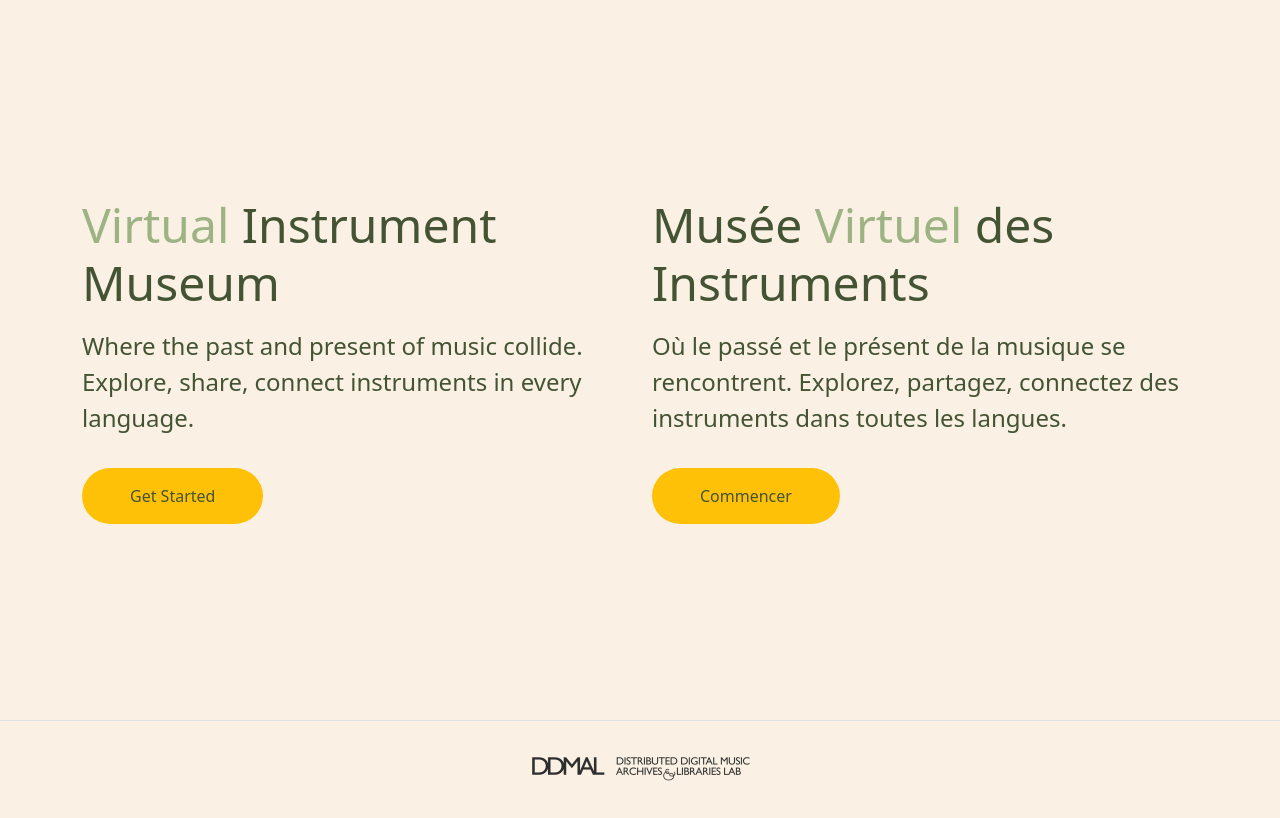
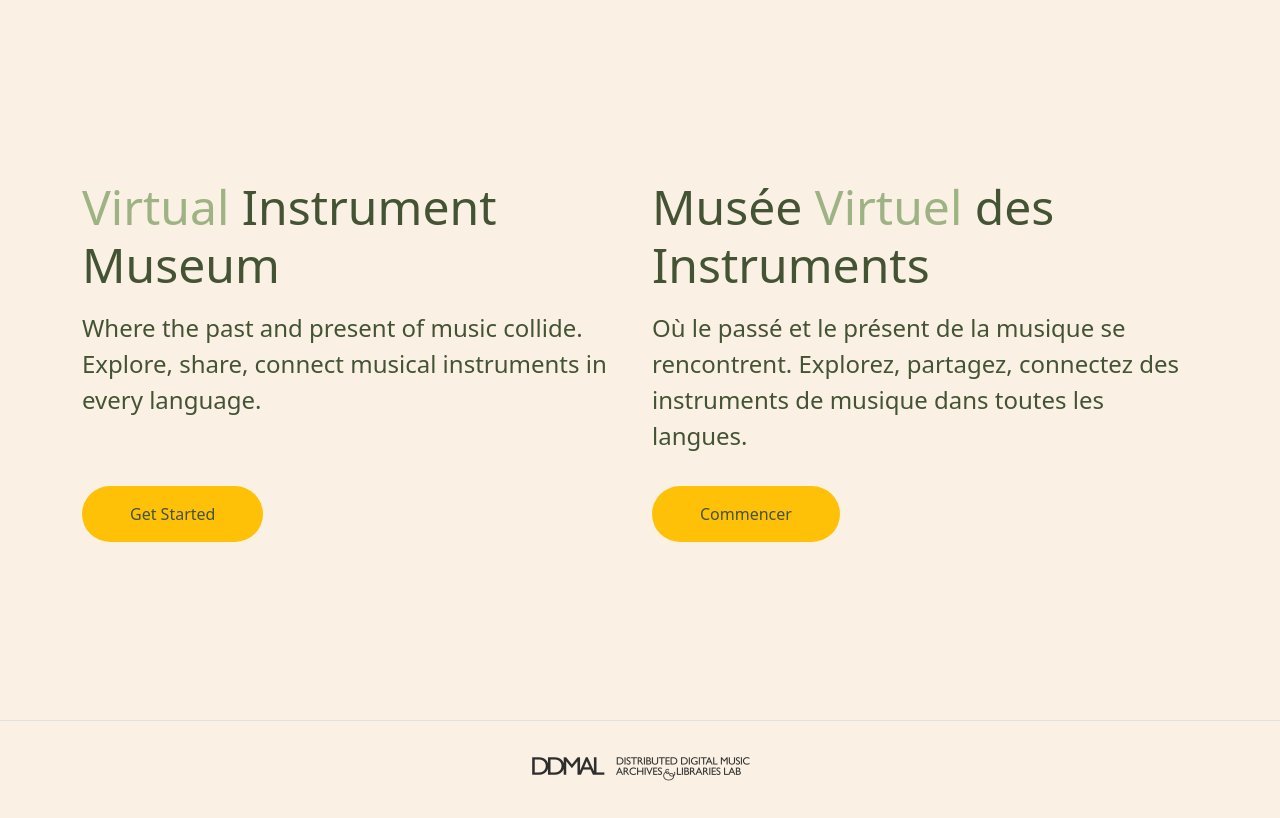
Before and after one commit to DDMAL/VIM, a Django app: page / in a window 1280 px wide. Shown: the part 74-892 px from the top of the page. Run offline with Django 4.2, Linux system fonts and the light colour scheme.

Commit message:
Add music to home page content

```diff
--- a/web-app/django/VIM/apps/main/templates/main/index.html
+++ b/web-app/django/VIM/apps/main/templates/main/index.html
@@ -28,12 +28,12 @@ VIM
     <div class="row">
       <div class="col-6">
         <p>
-          {% trans "Where the past and present of music collide. <br>Explore, share, connect instruments in every language." %}
+          {% trans "Where the past and present of music collide. <br>Explore, share, connect musical instruments in every language." %}
         </p>
       </div>
       <div class="col-6 notranslate">
         <p>
-          Où le passé et le présent de la musique se rencontrent. Explorez, partagez, connectez des instruments dans toutes les langues.
+          Où le passé et le présent de la musique se rencontrent. Explorez, partagez, connectez des instruments de musique dans toutes les langues.
         </p>
       </div>
     </div>
```
